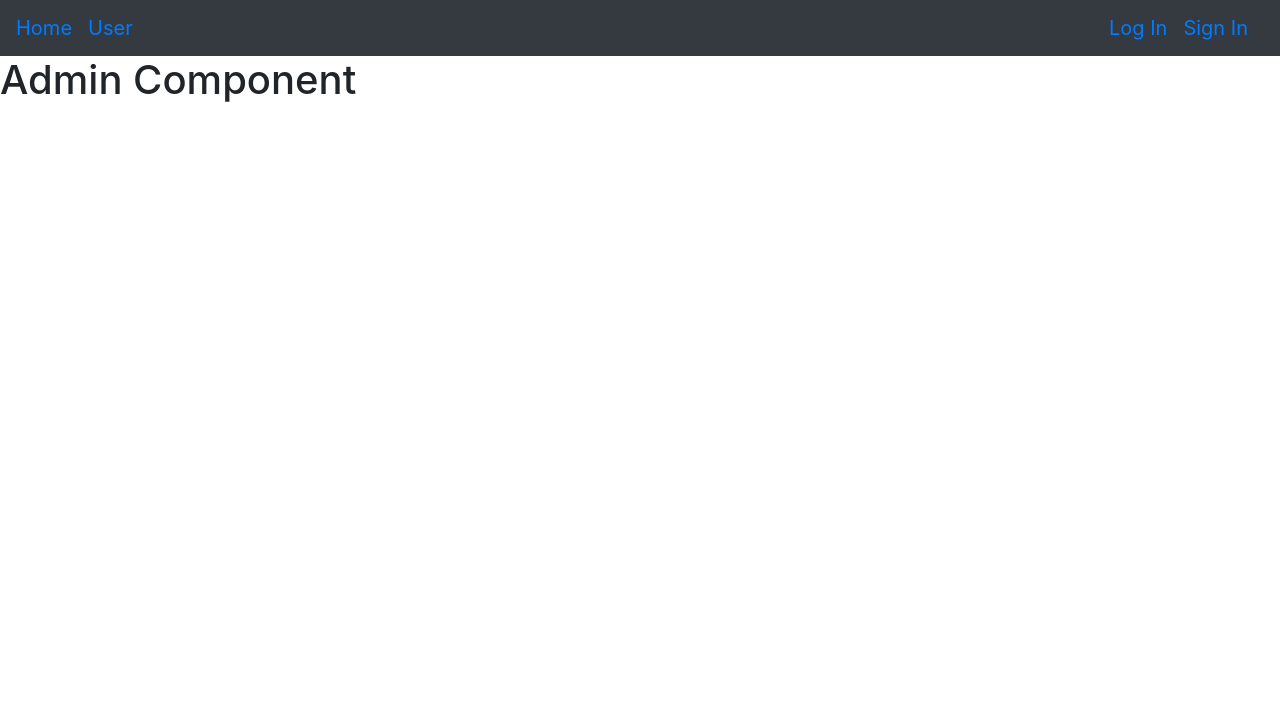
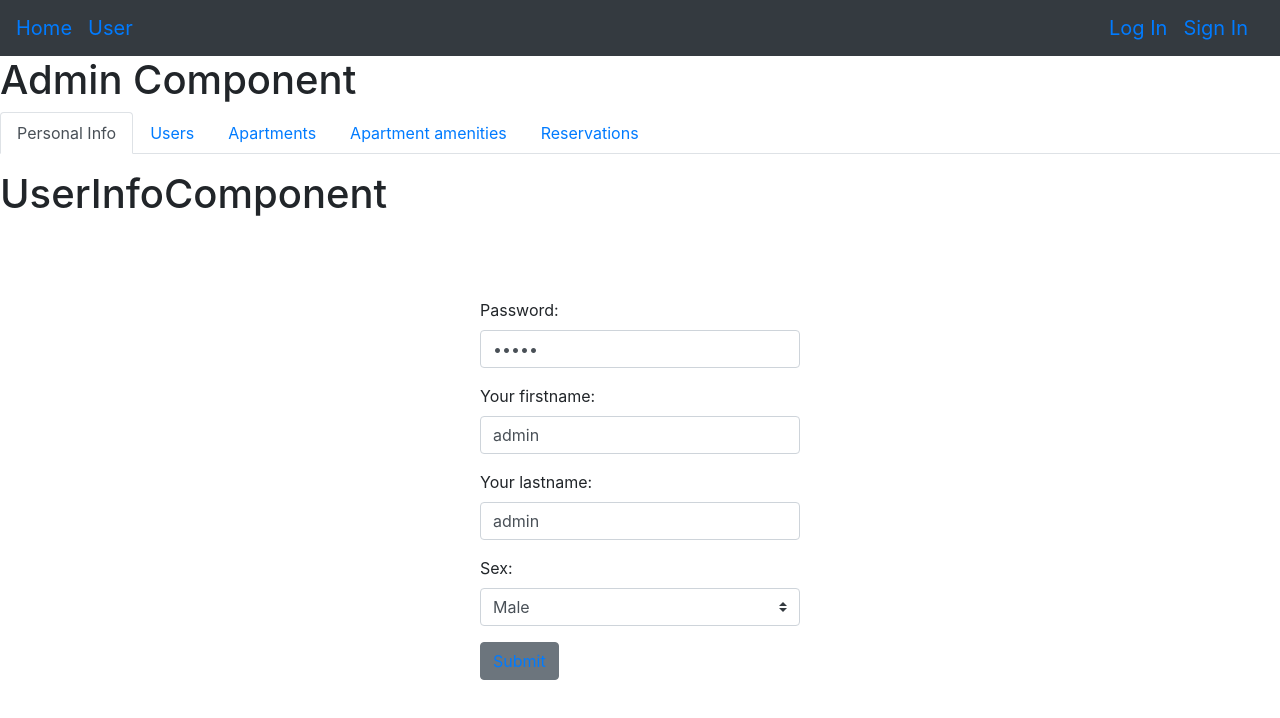
Before and after one commit to gitSrdzaan/WEB_PROJEKAT, a Vue app in the folder RACompany_FRONTEND/web-front/: page /user in a window 1280 px wide. Shown: the top 718 px of the page. Built offline with nearby package versions, Linux system fonts and the light colour scheme; no server answers.

Commit message:
userinfo component za frontedn

```diff
--- a/RACompany_FRONTEND/web-front/src/Pages/AdminPage.vue
+++ b/RACompany_FRONTEND/web-front/src/Pages/AdminPage.vue
@@ -1,7 +1,6 @@
 <template>
   <div>
     <h1>AdminPage</h1>
-    {{user.username}}
   </div>
 </template>
 
--- a/RACompany_FRONTEND/web-front/src/Pages/HomePage.vue
+++ b/RACompany_FRONTEND/web-front/src/Pages/HomePage.vue
@@ -38,10 +38,11 @@ import axios from 'axios'
 
 export default {
   name: 'HomePage',
-  mounded: function(){
+  mounted: function(){
     axios
       .get('http://localhost:8080/RACompany/rest/currentUser')
       .then(res => (this.user = res))
+      .catch(console.log("nesto"))
   },
   data() {
     return{
--- a/RACompany_FRONTEND/web-front/src/components/AdminComponent.vue
+++ b/RACompany_FRONTEND/web-front/src/components/AdminComponent.vue
@@ -1,12 +1,52 @@
 <template>
   <div>
       <h1>Admin Component</h1>
+      <div id="tabs">
+        <b-tabs content-class="mt-3">
+          <b-tab title="Personal Info" active ><UserInfoComponent v-bind:user="user"/></b-tab>
+          <b-tab title="Users" ><p>I'm the first tab</p></b-tab>
+          <b-tab title="Apartments"><p>I'm the second tab</p></b-tab>
+          <b-tab title="Apartment amenities" ><p>I'm a disabled tab!</p></b-tab>
+          <b-tab title="Reservations"><GuestComponent/></b-tab>
+        </b-tabs>
+    </div>
   </div>
 </template>
 
 <script>
+import GuestComponent from "../components/GuestComponent";
+import UserInfoComponent from "../components/UserInfoComponent";
+import axios from 'axios';
+
 export default {
   name: 'AdminComponent',
+  components: {
+    GuestComponent,
+    UserInfoComponent
+  },
+  data(){
+    return{
+      user : {
+        username : "admin",
+        password : "admin",
+        firstname : "admin",
+        lastname : "admin",
+        sex : "Male"
+      }
+    }
+  },
+  methods : {
+    getCurrUser : function(){
+      axios
+      .get('http://localhost:8080/RACompany/rest/currentUser')
+      .then(response => (this.user = response))
+      .catch(console.log("nema ulogovanog"))
+    }
+  },
+  mounted (){
+    this.getCurrUser();
+
+  }
 
 }
 </script>
--- /dev/null
+++ b/RACompany_FRONTEND/web-front/src/components/UserInfoComponent.vue
@@ -0,0 +1,108 @@
+<template>
+    <div>
+        <h1>UserInfoComponent</h1>
+        <div class="position">
+            <b-form @submit.prevent="onSubmit" method="post">
+                <b-form-group
+                    id="input-group-1"
+                    label="Password:"
+                    label-for="input-1">
+                    <b-form-input
+                    id="input-1"
+                    v-model="user.password"
+                    type="password"
+                    required
+                    placeholder="Enter password"
+                    ></b-form-input>
+                </b-form-group>
+
+            <b-form-group
+                id="input-group-3"
+                label="Your firstname:"
+                label-for="input-3"
+                >
+                <b-form-input
+                id="input-3"
+                v-model="user.firstname"
+                required
+                placeholder="Enter firstname"
+                ></b-form-input>
+            </b-form-group>
+
+            <b-form-group id="input-group-4"  label="Your lastname:" label-for="input-4" >
+                <b-form-input  id="input-4"   v-model="user.lastname" required  placeholder="Enter lastname" >
+               </b-form-input>
+            </b-form-group>
+
+            <b-form-group id="input-group-5" label="Sex:" label-for="input-5">
+                <b-form-select
+                id="input-5"
+                v-model="user.sex"
+                :options="sexes"
+                required
+                ></b-form-select>
+            </b-form-group>
+            <b-button type="submit">
+                <router-link to="/">Submit</router-link>
+            </b-button>
+            </b-form>
+        </div>
+    </div>
+</template>
+
+
+<script>
+import Axios from 'axios'
+export default {
+    name : 'UserInfoComponent',
+    props : {
+        user :{
+            type : Object, //validacija tipa koji se prenosi
+            required : true //validacija da li je potreban
+        }
+    },
+    data(){
+        return {
+            newUser : {
+                username : '',
+                password : '',
+                firstname : '',
+                lastname : '',
+                sex : ''
+            },
+            sexes: [
+            'Male',
+            'Female'
+            ]
+        }
+    },
+    methods :{
+        submintModifiedUser() {
+            this.newUser.password = this.user.password
+            this.newUser.firstname = this.user.firstname
+            this.newUser.lastname = this.user.lastname
+            this.newUser.sex = this.user.sex
+
+            this.newUser.username = this.user.newUser
+
+            Axios
+            .put()
+            .then()
+            .catch(console.log("modifikacija nije prosla"))
+        }
+    }
+}
+</script>
+
+<style scoped>
+
+.position{
+  width: 25%;
+  height: 100%;
+  margin-left: auto;
+  margin-right: auto;
+  margin-top: 80px;
+
+}
+
+</style>
```
